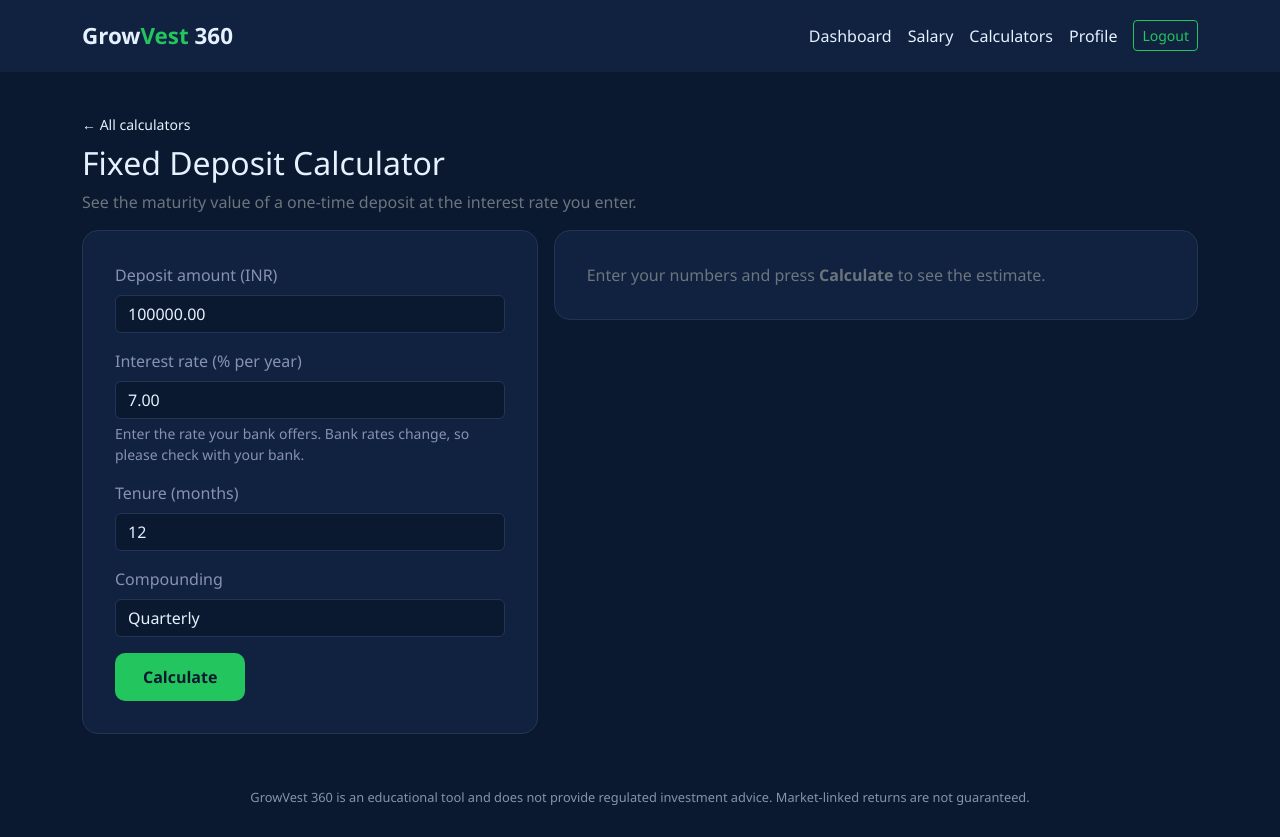
After one commit to Sathishkumar252/growvest-360, a Flask app: page /calculators/fd in a window 1280 px wide. The commit adds this page. Run offline with Flask 3, Linux system fonts and the light colour scheme; the visitor is signed in with stand-in values (Sample User, id 1).

Commit message:
Day 5A: investment engine, tests, SIP/FD/RD/compound calculators

```diff
--- a/app/__init__.py
+++ b/app/__init__.py
@@ -24,10 +24,12 @@ def create_app(config_class=Config):
     from .dashboard.routes import dashboard_bp
     from .profile.routes import profile_bp
     from .salary.routes import salary_bp
+    from .calculators.routes import calc_bp
     app.register_blueprint(main_bp)
     app.register_blueprint(auth_bp)
     app.register_blueprint(dashboard_bp)
     app.register_blueprint(profile_bp)
     app.register_blueprint(salary_bp)
+    app.register_blueprint(calc_bp)
 
     return app
--- /dev/null
+++ b/app/calculators/forms.py
@@ -0,0 +1,72 @@
+from decimal import Decimal
+from flask_wtf import FlaskForm
+from wtforms import DecimalField, IntegerField, SelectField, SubmitField
+from wtforms.validators import InputRequired, NumberRange
+
+AMOUNT_MAX = Decimal('100000000')
+COMPOUNDING = [(1, 'Yearly'), (2, 'Half-yearly'), (4, 'Quarterly'), (12, 'Monthly')]
+
+
+def amount_field(label, default):
+    return DecimalField(
+        label, places=2, default=Decimal(default),
+        validators=[InputRequired(), NumberRange(min=Decimal('1'), max=AMOUNT_MAX)])
+
+
+def rate_field(label, default, note):
+    return DecimalField(
+        label, places=2, default=Decimal(default), description=note,
+        validators=[InputRequired(), NumberRange(min=Decimal('0'), max=Decimal('50'))])
+
+
+def years_field(label, default):
+    return IntegerField(
+        label, default=default,
+        validators=[InputRequired(), NumberRange(min=1, max=50)])
+
+
+def months_field(label, default):
+    return IntegerField(
+        label, default=default,
+        validators=[InputRequired(), NumberRange(min=1, max=240)])
+
+
+def compounding_field(default):
+    return SelectField('Compounding', choices=COMPOUNDING, coerce=int, default=default)
+
+
+class SIPForm(FlaskForm):
+    monthly_amount = amount_field('Monthly investment (INR)', '5000')
+    annual_return = rate_field(
+        'Expected annual return (%)', '12',
+        'Assumed, not guaranteed. Market-linked returns can be lower or even negative.')
+    years = years_field('Investment period (years)', 10)
+    submit = SubmitField('Calculate')
+
+
+class FDForm(FlaskForm):
+    principal = amount_field('Deposit amount (INR)', '100000')
+    annual_rate = rate_field(
+        'Interest rate (% per year)', '7',
+        'Enter the rate your bank offers. Bank rates change, so please check with your bank.')
+    months = months_field('Tenure (months)', 12)
+    compounding = compounding_field(4)
+    submit = SubmitField('Calculate')
+
+
+class RDForm(FlaskForm):
+    monthly_amount = amount_field('Monthly deposit (INR)', '5000')
+    annual_rate = rate_field(
+        'Interest rate (% per year)', '6.5',
+        'Enter the rate your bank offers. Bank rates change, so please check with your bank.')
+    months = months_field('Tenure (months)', 12)
+    compounding = compounding_field(4)
+    submit = SubmitField('Calculate')
+
+
+class CompoundForm(FlaskForm):
+    principal = amount_field('Principal (INR)', '100000')
+    annual_rate = rate_field('Annual rate (%)', '8', 'The rate you want to test. It is an assumption, not a promise.')
+    years = years_field('Time period (years)', 10)
+    compounding = compounding_field(1)
+    submit = SubmitField('Calculate')
--- /dev/null
+++ b/app/calculators/routes.py
@@ -0,0 +1,92 @@
+from flask import Blueprint, render_template, abort
+from flask_login import login_required
+from ..services import investment_engine as eng
+from .forms import SIPForm, FDForm, RDForm, CompoundForm
+
+calc_bp = Blueprint('calculators', __name__, url_prefix='/calculators')
+
+
+def run_sip(f):
+    return eng.sip(f.monthly_amount.data, f.annual_return.data, f.years.data * 12)
+
+
+def run_fd(f):
+    return eng.fd(f.principal.data, f.annual_rate.data, f.months.data, f.compounding.data)
+
+
+def run_rd(f):
+    return eng.rd(f.monthly_amount.data, f.annual_rate.data, f.months.data, f.compounding.data)
+
+
+def run_compound(f):
+    return eng.compound(f.principal.data, f.annual_rate.data, f.years.data * 12, f.compounding.data)
+
+
+CALCULATORS = {
+    'sip': {
+        'title': 'SIP Calculator',
+        'blurb': 'Estimate the future value of investing a fixed amount every month in a market-linked fund.',
+        'form': SIPForm, 'run': run_sip,
+        'value_label': 'Estimated future value',
+        'basis': 'Assumed return (not guaranteed)',
+        'notes': [
+            'Each instalment is invested at the start of the month.',
+            'The annual return is divided by 12 and compounded monthly.',
+            'Real market returns change every year and can be negative. This is an estimate, not a prediction.',
+        ],
+    },
+    'fd': {
+        'title': 'Fixed Deposit Calculator',
+        'blurb': 'See the maturity value of a one-time deposit at the interest rate you enter.',
+        'form': FDForm, 'run': run_fd,
+        'value_label': 'Estimated maturity value',
+        'basis': 'Rate entered by you (confirm with your bank)',
+        'notes': [
+            'Interest is compounded at the frequency you choose. Indian banks commonly use quarterly.',
+            'Tax on interest (including TDS) is not deducted here.',
+            'Premature withdrawal rules and penalties differ from bank to bank.',
+        ],
+    },
+    'rd': {
+        'title': 'Recurring Deposit Calculator',
+        'blurb': 'Estimate the maturity value of depositing a fixed amount every month.',
+        'form': RDForm, 'run': run_rd,
+        'value_label': 'Estimated maturity value',
+        'basis': 'Rate entered by you (confirm with your bank)',
+        'notes': [
+            'Each monthly deposit is made at the start of the month and compounds until maturity.',
+            "Quarterly compounding is common for bank RDs. Your bank's own method may differ slightly.",
+            'Tax on interest is not deducted here.',
+        ],
+    },
+    'compound': {
+        'title': 'Compound Interest Calculator',
+        'blurb': 'See how a one-time amount grows when the interest is added back again and again.',
+        'form': CompoundForm, 'run': run_compound,
+        'value_label': 'Estimated future value',
+        'basis': 'Rate entered by you (assumption)',
+        'notes': [
+            'Formula used: A = P x (1 + r/n)^(n x t).',
+            'The result is only as realistic as the rate you enter.',
+        ],
+    },
+}
+
+
+@calc_bp.route('/')
+@login_required
+def index():
+    return render_template('calculators/index.html', calculators=CALCULATORS)
+
+
+@calc_bp.route('/<slug>', methods=['GET', 'POST'])
+@login_required
+def calculator(slug):
+    cfg = CALCULATORS.get(slug)
+    if cfg is None:
+        abort(404)
+    form = cfg['form']()
+    result = None
+    if form.validate_on_submit():
+        result = cfg['run'](form)
+    return render_template('calculators/calculator.html', cfg=cfg, slug=slug, form=form, result=result)
--- a/app/static/css/style.css
+++ b/app/static/css/style.css
@@ -38,3 +38,6 @@ body { background: var(--navy); color: var(--text); font-family: 'Segoe UI', sys
 .gv-table { --bs-table-bg: transparent; --bs-table-color: var(--text); --bs-table-border-color: #233554; }
 .gv-card h4 { font-weight: 700; margin-bottom: 16px; }
 .chart-box { position: relative; height: 300px; }
+.gv-tile { display: block; background: var(--navy-2); border: 1px solid #233554; border-radius: 14px; padding: 22px; color: var(--text); text-decoration: none; height: 100%; }
+.gv-tile:hover { border-color: var(--green); color: var(--text); }
+.gv-tile h4 { color: var(--green); font-weight: 700; }
--- a/app/templates/base.html
+++ b/app/templates/base.html
@@ -15,6 +15,7 @@
         {% if current_user.is_authenticated %}
           <a class="gv-link" href="{{ url_for('dashboard.index') }}">Dashboard</a>
           <a class="gv-link" href="{{ url_for('salary.index') }}">Salary</a>
+          <a class="gv-link" href="{{ url_for('calculators.index') }}">Calculators</a>
           <a class="gv-link" href="{{ url_for('profile.index') }}">Profile</a>
           <form method="post" action="{{ url_for('auth.logout') }}" class="m-0">
             <input type="hidden" name="csrf_token" value="{{ csrf_token() }}">
--- /dev/null
+++ b/app/templates/calculators/calculator.html
@@ -0,0 +1,58 @@
+{% extends 'base.html' %}
+{% from '_macros.html' import field, inr %}
+{% block title %}{{ cfg.title }} | GrowVest 360{% endblock %}
+{% block content %}
+<div class="container py-4">
+  <a href="{{ url_for('calculators.index') }}" class="gv-link small">&larr; All calculators</a>
+  <h2 class="mt-2">{{ cfg.title }}</h2>
+  <p class="text-secondary">{{ cfg.blurb }}</p>
+
+  <div class="row g-3">
+    <div class="col-lg-5">
+      <div class="gv-card">
+        <form method="post" novalidate>
+          {{ form.hidden_tag() }}
+          {% for f in form if f.type not in ['CSRFTokenField', 'SubmitField'] %}
+            {{ field(f) }}
+          {% endfor %}
+          {{ form.submit(class="btn btn-gv") }}
+        </form>
+      </div>
+    </div>
+
+    <div class="col-lg-7">
+      {% if result %}
+      <div class="gv-card">
+        <div class="text-secondary small mb-3">Basis: {{ cfg.basis }}</div>
+        <div class="row g-3 mb-3">
+          <div class="col-sm-4"><div class="gv-stat"><div class="label">Invested</div><div class="value">{{ inr(result.invested) }}</div></div></div>
+          <div class="col-sm-4"><div class="gv-stat"><div class="label">Estimated returns</div><div class="value pos">{{ inr(result.returns) }}</div></div></div>
+          <div class="col-sm-4"><div class="gv-stat"><div class="label">{{ cfg.value_label }}</div><div class="value">{{ inr(result.future_value) }}</div></div></div>
+        </div>
+        <div class="chart-box" style="height:240px"><canvas id="splitChart"></canvas></div>
+        <ul class="mt-3 text-secondary small">
+          {% for n in cfg.notes %}<li>{{ n }}</li>{% endfor %}
+        </ul>
+        <div class="alert alert-secondary mb-0 small">Educational estimate only. Not investment advice. Market-linked returns are not guaranteed.</div>
+      </div>
+      <script id="split-data" type="application/json">{{ {'invested': result.invested|float, 'returns': result.returns|float}|tojson }}</script>
+      <script src="https://cdn.jsdelivr.net/npm/chart.js@4.4.7/dist/chart.umd.min.js"></script>
+      <script>
+      (function () {
+        const d = JSON.parse(document.getElementById('split-data').textContent);
+        Chart.defaults.color = '#8892b0';
+        new Chart(document.getElementById('splitChart'), {
+          type: 'doughnut',
+          data: { labels: ['Invested', 'Estimated returns'],
+                  datasets: [{ data: [d.invested, d.returns], backgroundColor: ['#38bdf8', '#22c55e'], borderColor: '#112240' }] },
+          options: { responsive: true, maintainAspectRatio: false, plugins: { legend: { position: 'bottom' } } }
+        });
+      })();
+      </script>
+      {% else %}
+      <div class="gv-card text-secondary">Enter your numbers and press <strong>Calculate</strong> to see the estimate.</div>
+      {% endif %}
+    </div>
+  </div>
+</div>
+{% endblock %}
```
Also changed, not shown: app/services/investment_engine.py (added, +82 -0 lines), app/templates/calculators/index.html (added, +18 -0 lines), tests/test_investment_engine.py (added, +32 -0 lines), app/calculators/__init__.py (added).
